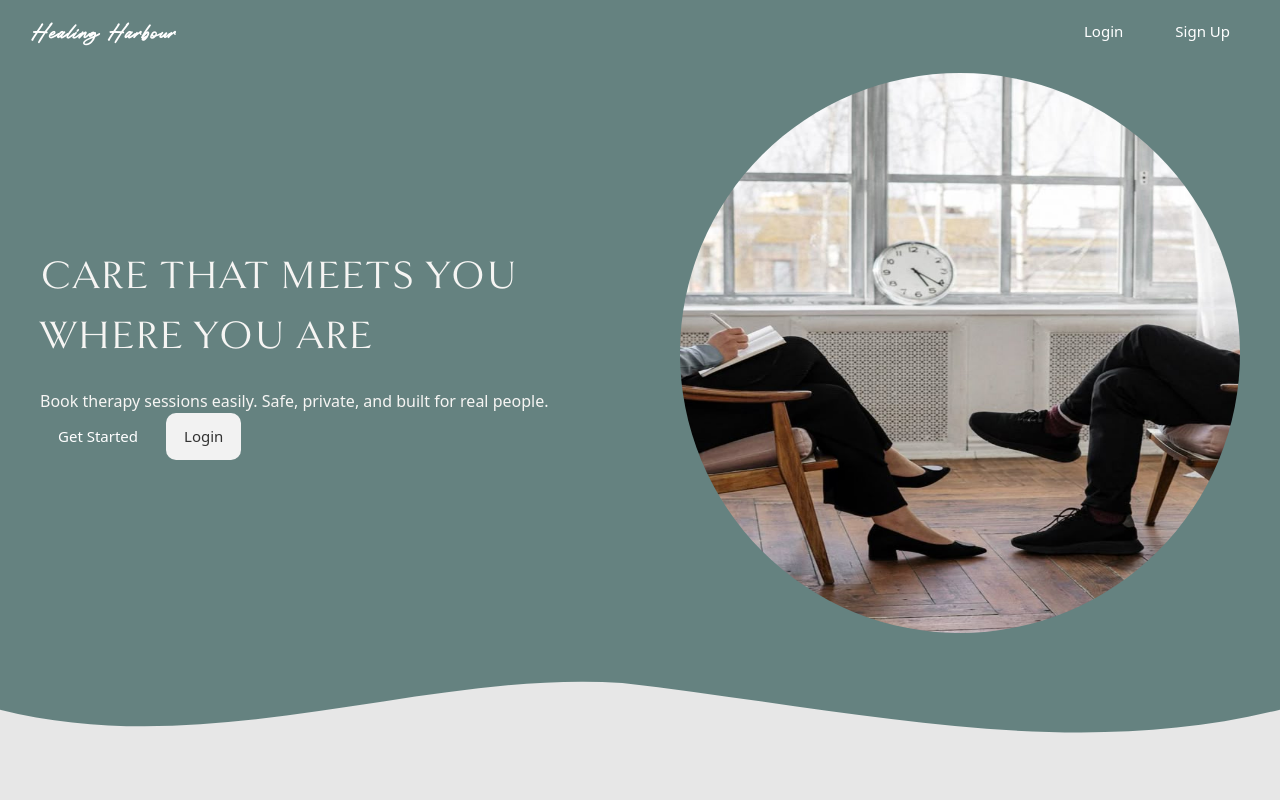
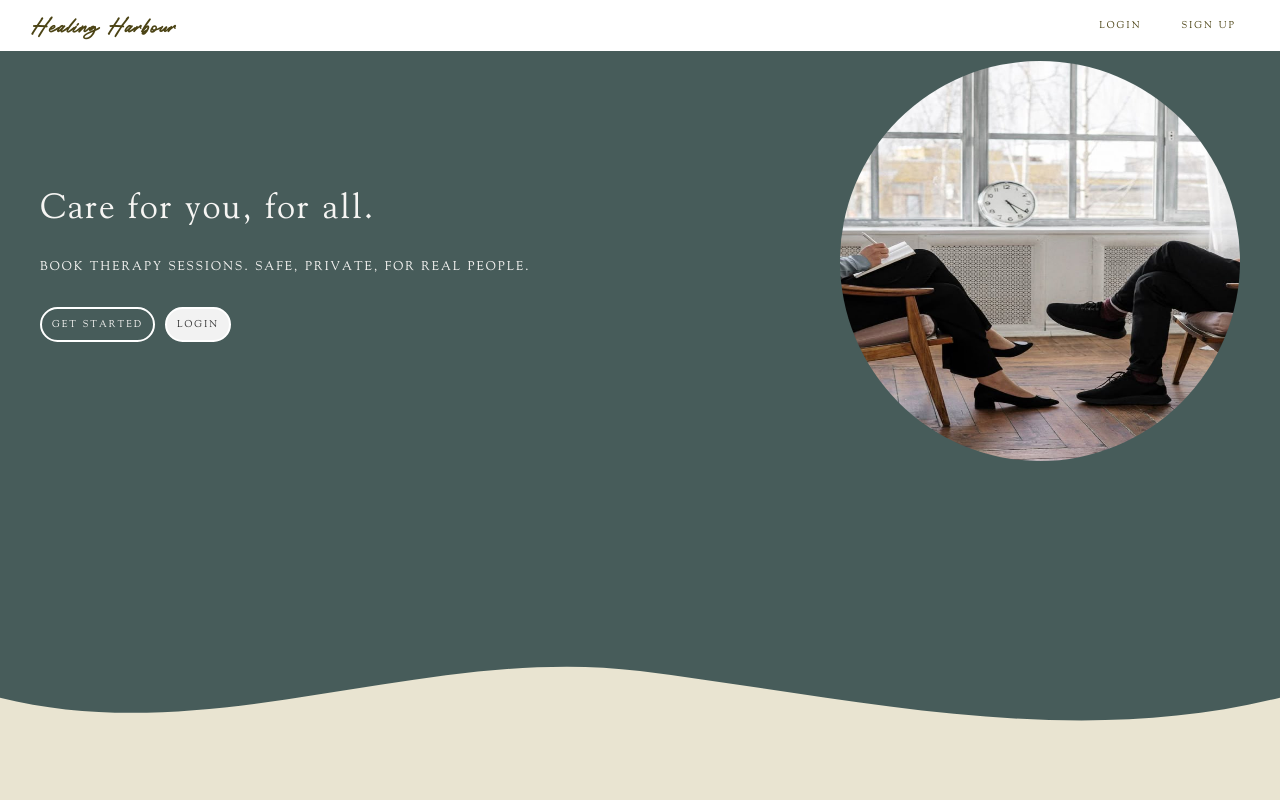
Before and after one commit to Ifedolly/therapy-app, a React (Vite) app: page / in a window 1280 px wide. Shown: the top 800 px of the page. Built offline with nearby package versions, Linux system fonts and the light colour scheme.

Commit message:
ui changes

```diff
--- a/src/pages/Landing.jsx
+++ b/src/pages/Landing.jsx
@@ -1,6 +1,6 @@
 import Navbar from "../components/Navbar";
 import Footer from "../components/Footer";
-import "../styles/landing.css";
+// import "../styles/landing.css";
 
 const Landing = ({ onLogin, onSignup }) => {
   return (
@@ -10,9 +10,9 @@ const Landing = ({ onLogin, onSignup }) => {
       <section className="hero">
         <div className="hero-inner">
             <div className="hero-content">
-              <h1>Care that meets you where you are</h1>
+              <h1>Care for you, for all.</h1>
               <p>
-                  Book therapy sessions easily. Safe, private, and built for real
+                  Book therapy sessions. Safe, private, for real
                   people.
               </p>
               <div className="hero-actions">
@@ -31,8 +31,8 @@ const Landing = ({ onLogin, onSignup }) => {
         {/* curved divider */}
         <svg className="curve" viewBox="0 0 1440 120" preserveAspectRatio="none">
           <path
-            d="M0,50 C240,90 480,20 700,30 960,50 1200,90 1440,50 L1440,120 L0,120 Z"
-            fill="#e7e7e7"
+            d="M0,50 C240,90 480,10 720,30 960,50 1200,90 1440,50 L1440,120 L0,120 Z"
+            fill="#e9e4d1"
           />
         </svg>
       </section>
--- a/src/styles/landing.css
+++ b/src/styles/landing.css
@@ -4,16 +4,18 @@
   justify-content: space-between;
   padding: .5rem 2rem;
   align-items: center;
-  background-color: #464622;
-  background-color: #658280;
+  /* background-color: #464622;
+  + */
+  /* background-color: #658280; */
+  color: #4b4314;
   /* background-color: #b78f47; */
 }
 
 .logo {
-  font-weight: 600;
+  font-weight: 800;
   font-size: 1.2rem;
   font-family: 'Roustel';
-  color: white;
+  color: #4b4314;
   letter-spacing: 1px;
 }
 
@@ -24,15 +26,17 @@
 /* HERO */
 .hero {
   background: #4d4d24;
-  background-color: #658280;
-  /* background-color: #b78f47;  */
+  background-color: #475c5a;
+  /* background-color: #464622; */
+  /* background-color: #2b3147; */
+  /* background-color: #1e2b31;  */
   position: relative;
   padding-top: 10px;
   min-height: 90vh;
   /* color: white; */
   color: #f6f5f3;
   /* font-family: 'Goldenbook', serif; */
-  font-weight: 400;
+  /* font-weight: 600; */
   overflow: visible;
 }
 
@@ -41,7 +45,7 @@
   margin: 0 auto;
   display: flex;
   align-items: center;
-  gap: 60px;
+  gap: 30px;
 }
 
 .hero-content {
@@ -50,11 +54,20 @@
   /* font-size: 5; */
 }
 .hero-content h1{
-  font-family: 'Goldenbook';
-  font-size: 2.5rem;
+  /* font-family: 'Goldenbook'; */
+  font-size: 2.2rem;
+  /* text-transform: uppercase; */
+  letter-spacing: 2px;
+}
+
+.hero-content p{
+  /* font-family: 'Goldenbook'; */
+  font-weight: 400;
+  font-size: .8rem;
   text-transform: uppercase;
   letter-spacing: 2px;
 }
+
 .hero-image {
   flex: 1;
   display: flex;
@@ -65,36 +78,26 @@
   /* max-width: 100%; */
   /* max-width: 50rem; */
   /* height: auto; */
-  height: 35rem;
-  width: 35rem;
+  height: 25rem;
+  width: 25rem;
   border-radius: 50%;
 }
 
-/* .curve {
-  display: block;
-  width: 100%;
-  height: 160px;
-} */
+.hero-actions{
+  margin-top: 2rem;
+
+}
+
 .curve {
-  /* display: block; */
-  /* background-color: #d6de95; */
   position: absolute;
   bottom: -20px;
   width: 100%;
   height: 160px;
 }
-/* .curve {
-  position: absolute;
-  bottom: -120px;
-  left: 0;
-  width: 100vw;
-  height: 160px;
-  display: block;
-} */
 
-/* INFO */
 .info {
-  background: #e7e7e7;
+  background: #dfeeff;
+  background-color: #e9e4d1;
   padding-top: 1rem;
 }
 
--- a/src/styles/layout.css
+++ b/src/styles/layout.css
@@ -22,17 +22,18 @@
   box-sizing: border-box;
   margin: 0;
   padding: 0;
-  font-family: system-ui, -apple-system, sans-serif;
+  font-family: 'Goudi';
+  /* font-family: system-ui, -apple-system, sans-serif; */
 }
 
 /* Page */
 body {
-  background: #f6f7f9;
-  color: #222;
+  /* background: #f6f7f9; */
+  /* color: #222; */
 }
 
 .container {
-  max-width: 900px;
+  max-width: 1200px;
   margin: 40px auto;
   padding: 20px;
 }
@@ -71,8 +72,6 @@ input, select {
   border: 1px solid #ccc;
 }
 
-
-
 /* Card layout */
 .card {
   background: white;
@@ -108,19 +107,21 @@ input:focus {
 
 /* Buttons */
 button {
-  padding: 12px 18px;
-  border-radius: 10px;
-  border: none;
+  padding: 8px 10px;
+  border-radius: 20px;
+  border: 2px solid rgb(255, 255, 255);
   /* background: #7b61ff;  */
-  color: white;
-  font-size: 15px;
-  font-weight: 500;
+  /* color: white; */
+  font-size: 10px;
+  text-transform: uppercase;
+  letter-spacing: 2px;
+  /* font-weight: 500; */
   cursor: pointer;
   transition: background 0.2s, transform 0.1s;
 }
 
 button:hover {
-  background: #684ee0;
+  background: #dfb11c;
 }
 
 button:active {
```
